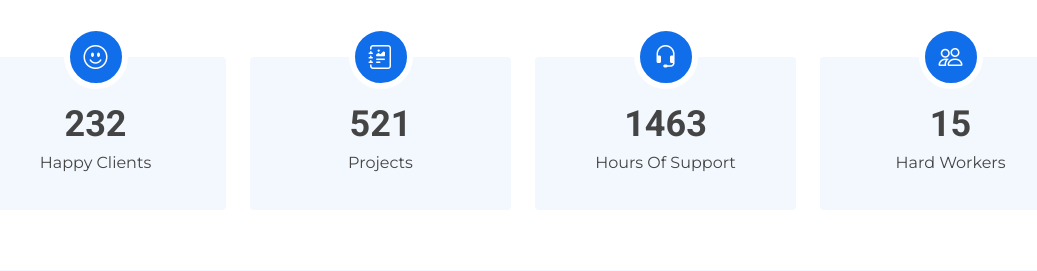
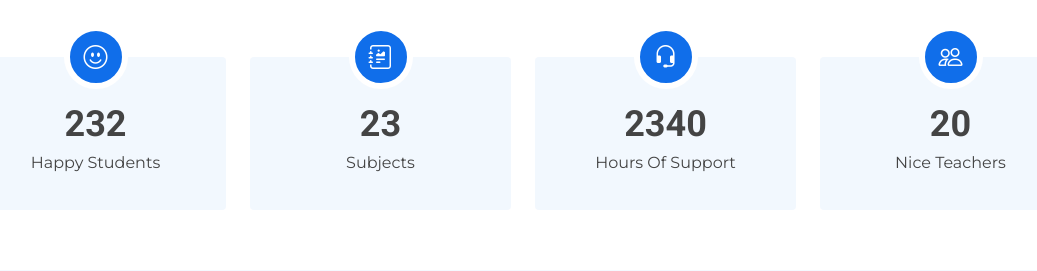
Before and after one commit to Carrington-dev/carrington-visionary-academy, a Flask app: page /our-offering in a window 1280 px wide. Shown: the part 2644-2915 px from the top of the page, without its empty margins (117-1154 px from the left). Run offline with Flask 3, Linux system fonts and the light colour scheme; some libraries are stand-ins or nearby versions.

Commit message:
Update our_offering.html
Co-Authored-By: Stemgon <165911512+stemgon@users.noreply.github.com>
Co-Authored-By: Carrington Muleya <79579279+carrington-dev@users.noreply.github.com>

```diff
--- a/src/templates/about/our_offering.html
+++ b/src/templates/about/our_offering.html
@@ -255,22 +255,22 @@
         <i class="bi bi-emoji-smile"></i>
         <div class="stats-item">
           <span data-purecounter-start="0" data-purecounter-end="232" data-purecounter-duration="1" class="purecounter"></span>
-          <p>Happy Clients</p>
+          <p>Happy Students</p>
         </div>
       </div><!-- End Stats Item -->
 
       <div class="col-lg-3 col-md-6 d-flex flex-column align-items-center">
         <i class="bi bi-journal-richtext"></i>
         <div class="stats-item">
-          <span data-purecounter-start="0" data-purecounter-end="521" data-purecounter-duration="1" class="purecounter"></span>
-          <p>Projects</p>
+          <span data-purecounter-start="0" data-purecounter-end="23" data-purecounter-duration="1" class="purecounter"></span>
+          <p>Subjects</p>
         </div>
       </div><!-- End Stats Item -->
 
       <div class="col-lg-3 col-md-6 d-flex flex-column align-items-center">
         <i class="bi bi-headset"></i>
         <div class="stats-item">
-          <span data-purecounter-start="0" data-purecounter-end="1463" data-purecounter-duration="1" class="purecounter"></span>
+          <span data-purecounter-start="0" data-purecounter-end="2340" data-purecounter-duration="1" class="purecounter"></span>
           <p>Hours Of Support</p>
         </div>
       </div><!-- End Stats Item -->
@@ -278,8 +278,8 @@
       <div class="col-lg-3 col-md-6 d-flex flex-column align-items-center">
         <i class="bi bi-people"></i>
         <div class="stats-item">
-          <span data-purecounter-start="0" data-purecounter-end="15" data-purecounter-duration="1" class="purecounter"></span>
-          <p>Hard Workers</p>
+          <span data-purecounter-start="0" data-purecounter-end="20" data-purecounter-duration="1" class="purecounter"></span>
+          <p>Nice Teachers</p>
         </div>
       </div><!-- End Stats Item -->
 
```
